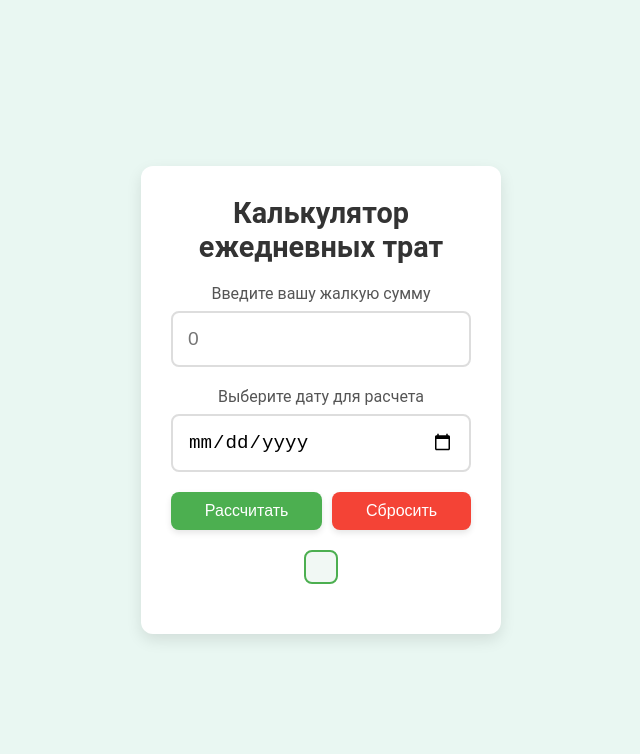
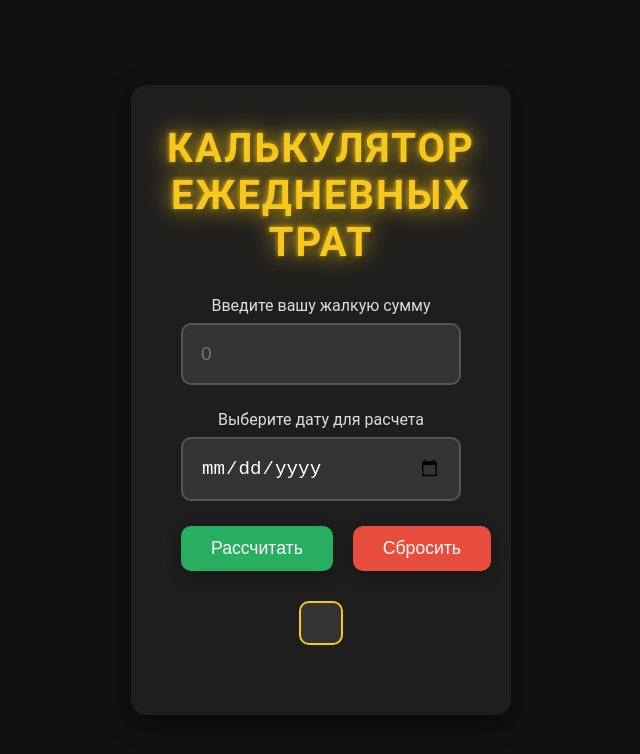
Before and after one commit to Nevil28/DailyBudget, a plain HTML site: page index.html in a window 1280 px wide. Shown: the whole page, without its empty margins (319-959 px from the left). Drawn offline with Linux system fonts and the light colour scheme.

Commit message:
Update styles.css

```diff
--- a/styles.css
+++ b/styles.css
@@ -1,3 +1,4 @@
+/* Общие сбросы и базовые стили */
 * {
     margin: 0;
     padding: 0;
@@ -5,20 +6,21 @@
 }
 
 body {
-    background-color: #e9f7f2;
+    background-color: #111;  /* Черный фон для всего сайта */
     font-family: 'Roboto', sans-serif;
     display: flex;
     justify-content: center;
     align-items: center;
     height: 100vh;
+    color: #fff;  /* Белый цвет для текста */
 }
 
 .calculator {
-    background-color: #fff;
-    padding: 30px;
-    border-radius: 12px;
-    box-shadow: 0 6px 15px rgba(0, 0, 0, 0.1);
-    width: 360px;
+    background-color: #1e1e1e;  /* Темно-серый фон для калькулятора */
+    padding: 40px 50px;
+    border-radius: 15px;
+    box-shadow: 0 8px 25px rgba(0, 0, 0, 0.5);
+    width: 380px;
     text-align: center;
     display: flex;
     flex-direction: column;
@@ -26,34 +28,40 @@ body {
 }
 
 h1 {
-    font-size: 1.8rem;
-    color: #333;
-    margin-bottom: 20px;
+    font-size: 2.5rem;
+    color: #f8c71c;  /* Золотистый цвет для заголовка */
+    margin-bottom: 30px;
+    font-weight: 700;
+    text-transform: uppercase;  /* Преобразуем текст в заглавные буквы */
+    letter-spacing: 2px;  /* Увеличиваем расстояние между буквами */
+    text-shadow: 2px 2px 4px rgba(0, 0, 0, 0.5), 0 0 25px #f8c71c, 0 0 5px #f8c71c;  /* Добавляем объемную тень */
 }
 
 .input-container {
-    margin-bottom: 20px;
+    margin-bottom: 25px;
     width: 100%;
 }
 
 input {
     width: 100%;
-    padding: 15px;
+    padding: 18px;
     font-size: 1.2rem;
-    border: 2px solid #ddd;
-    border-radius: 8px;
-    box-sizing: border-box;
-    transition: border-color 0.3s;
+    border: 2px solid #555;
+    border-radius: 10px;
+    background-color: #333;
+    color: #fff;
+    transition: border-color 0.3s, box-shadow 0.3s;
 }
 
 input:focus {
-    border-color: #4CAF50;
+    border-color: #f8c71c;  /* Золотая рамка при фокусе */
     outline: none;
+    box-shadow: 0 0 10px rgba(248, 199, 28, 0.5);
 }
 
 label {
     font-size: 1rem;
-    color: #555;
+    color: #ddd;
     margin-bottom: 8px;
     display: block;
 }
@@ -62,63 +70,63 @@ label {
     display: flex;
     justify-content: space-between;
     width: 100%;
-    gap: 10px;
+    gap: 20px;
 }
 
 .btn {
-    padding: 10px 20px;
-    font-size: 1rem;
+    padding: 12px 30px;
+    font-size: 1.1rem;
     border: none;
-    border-radius: 8px;
+    border-radius: 10px;
     cursor: pointer;
-    transition: background-color 0.3s, transform 0.2s;
-    box-shadow: 0 3px 6px rgba(0, 0, 0, 0.1);
-    flex-grow: 1;  /* Растягивает кнопки по ширине */
+    transition: background-color 0.3s, transform 0.3s;
+    box-shadow: 0 5px 15px rgba(0, 0, 0, 0.3);
+    flex-grow: 1;
 }
 
 .btn:hover {
-    transform: translateY(-2px);
+    transform: translateY(-4px);
 }
 
 .btn:active {
-    transform: translateY(2px);
+    transform: translateY(4px);
 }
 
 .btn.reset {
-    background-color: #f44336;
+    background-color: #e74c3c;  /* Красный цвет для кнопки сброса */
     color: white;
 }
 
 .btn.reset:hover {
-    background-color: #e53935;
+    background-color: #c0392b;
 }
 
 .btn {
-    background-color: #4CAF50;
+    background-color: #27ae60;  /* Зеленый для основной кнопки */
     color: white;
 }
 
 .btn:hover {
-    background-color: #45a049;
+    background-color: #2ecc71;
 }
 
 #result {
-    font-size: 1.4rem;
-    font-weight: bold;
-    color: #333;
-    margin-top: 20px;
+    font-size: 1.5rem;
+    font-weight: 600;
+    color: #fff;
+    margin-top: 30px;
     transition: opacity 0.3s ease-in-out;
 }
 
-/* Добавленный стиль для блока с оставшимися днями */
+/* Стиль для блока с оставшимися днями */
 .remaining-days-container {
-    margin-top: 20px;
-    padding: 15px;
-    border: 2px solid #4CAF50;
-    border-radius: 8px;
-    background-color: #f1f8f4;
-    color: #333;
-    font-size: 1.2rem;
-    font-weight: bold;
+    margin-top: 30px;
+    padding: 20px;
+    border: 2px solid #f8c71c;  /* Золотая рамка для информации */
+    border-radius: 10px;
+    background-color: #333;
+    color: #fff;
+    font-size: 1.4rem;
+    font-weight: 500;
     text-align: center;
 }
```
